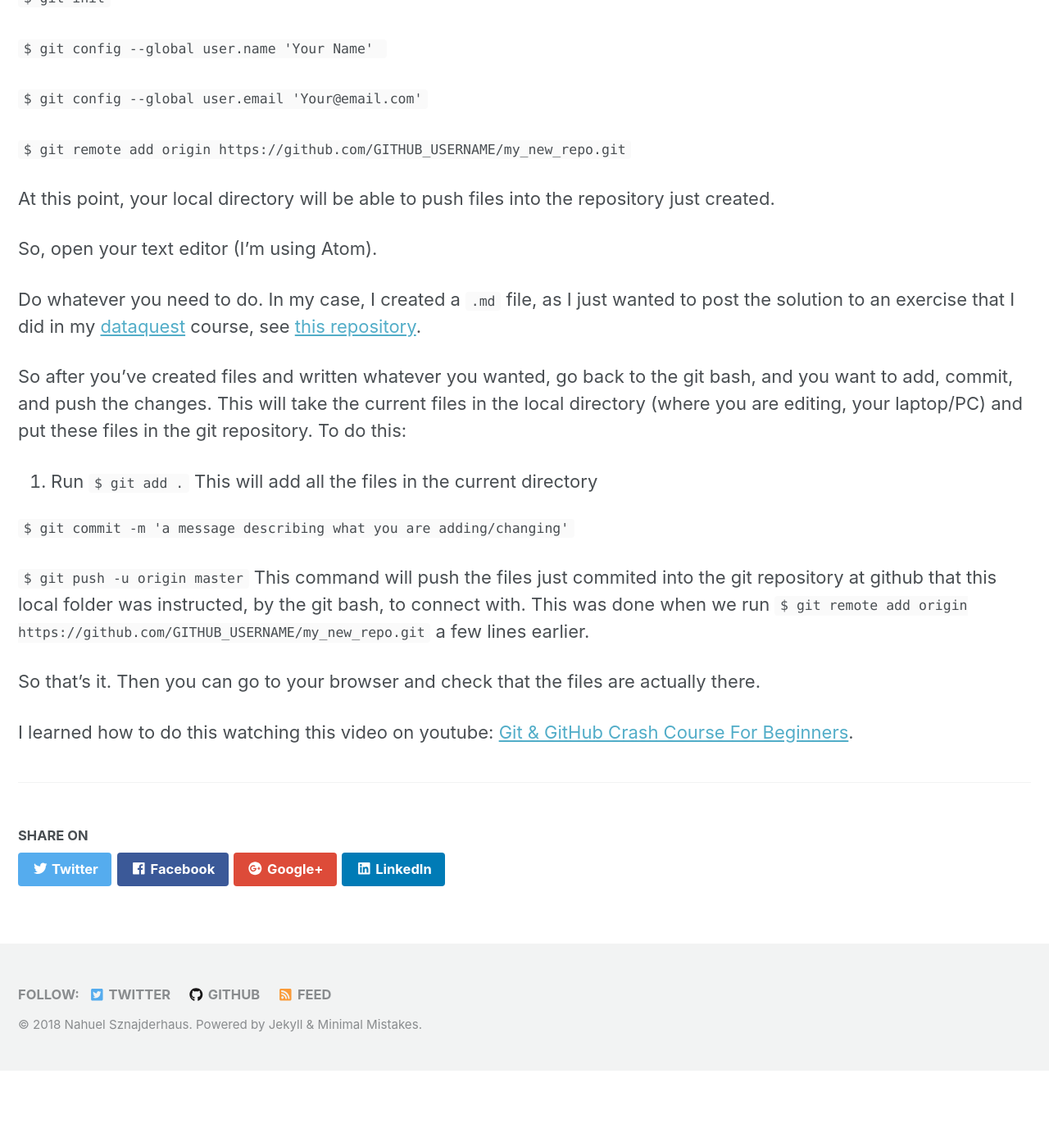
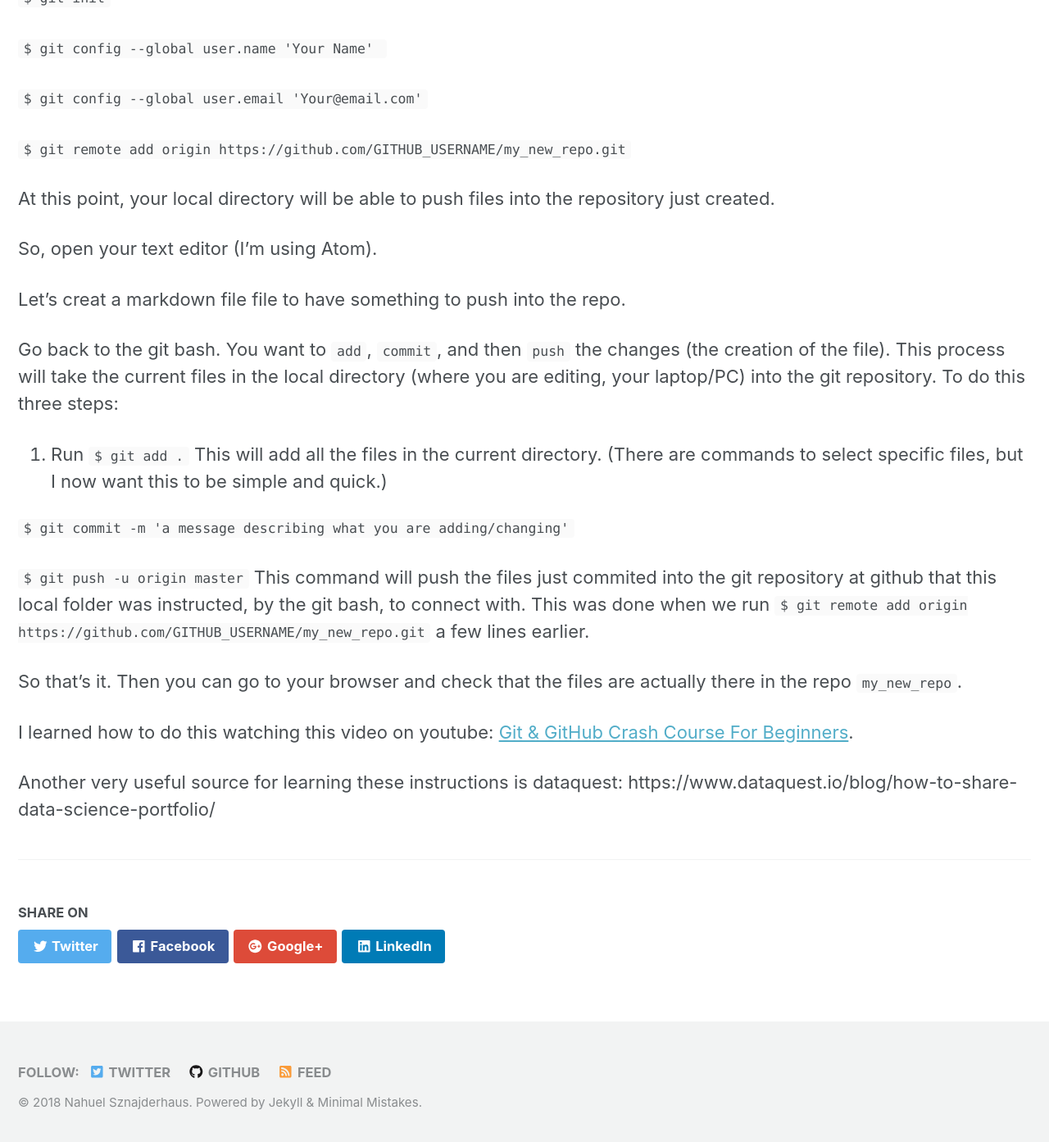
Before and after one commit to nahusznaj/nahusznaj.github.io, a Jekyll site: the page built from _posts/learning/2018-06-18-git-learning.md, in a window 1280 px wide and 1400 px high, scrolled down 569 px. Shown: the top 1393 px of the window at 82% size. Built offline with Jekyll 4.4.1, drawn with Linux system fonts in a browser that asks for light colours; nearby versions of some CDN libraries; before the commit the page ends 1875 px from its top, so only the background shows below that; some of the changed text lies outside the part shown.

Commit message:
Update 2018-06-18-git-learning.md

```diff
--- a/_posts/learning/2018-06-18-git-learning.md
+++ b/_posts/learning/2018-06-18-git-learning.md
@@ -32,16 +32,18 @@ I recently learned how to create/clone/download/edit repositories in git/github.
 
   So, open your text editor (I'm using Atom).
 
-  Do whatever you need to do. In my case, I created a `.md` file, as I just wanted to post the solution to an exercise that I did in my [dataquest](http://dataquest.io) course, see [this repository](https://github.com/nahusznaj/dataquest_exercises).
+  Let's creat a markdown file file to have something to push into the repo.
 
-  So after you've created files and written whatever you wanted, go back to the git bash, and you want to add, commit, and push the changes. This will take the current files in the local directory (where you are editing, your laptop/PC) and put these files in the git repository. To do this:
+  Go back to the git bash. You want to `add`, `commit`, and then `push` the changes (the creation of the file). This process will take the current files in the local directory (where you are editing, your laptop/PC) into the git repository. To do this three steps:
 
-4. Run `$ git add .` This will add all the files in the current directory
+4. Run `$ git add .` This will add all the files in the current directory. (There are commands to select specific files, but I now want this to be simple and quick.)
 
 `$ git commit -m 'a message describing what you are adding/changing'`
 
 `$ git push -u origin master` This command will push the files just commited into the git repository at github that this local folder was instructed, by the git bash, to connect with. This was done when we run `$ git remote add origin https://github.com/GITHUB_USERNAME/my_new_repo.git` a few lines earlier.
 
-So that's it. Then you can go to your browser and check that the files are actually there.
+So that's it. Then you can go to your browser and check that the files are actually there in the repo `my_new_repo`.
 
 I learned how to do this watching this video on youtube: [Git & GitHub Crash Course For Beginners](https://www.youtube.com/watch?v=SWYqp7iY_Tc).
+
+Another very useful source for learning these instructions is dataquest: https://www.dataquest.io/blog/how-to-share-data-science-portfolio/
```
Also changed, not shown: other parts of _posts/learning/2018-06-18-git-learning.md (+1 -1 lines).
